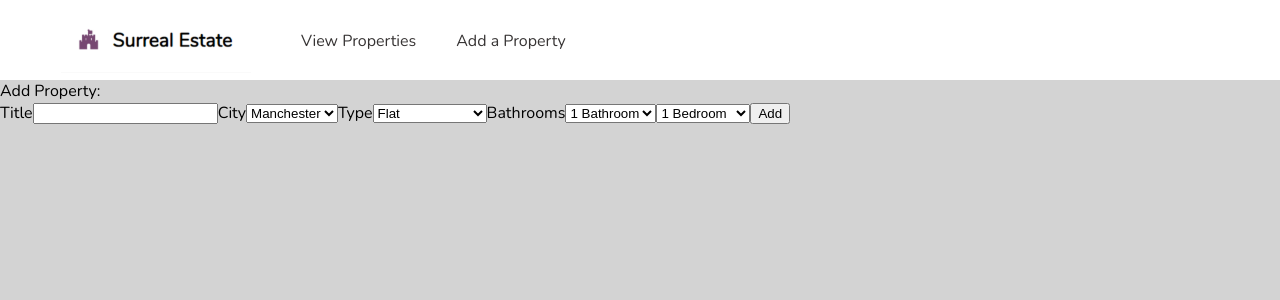
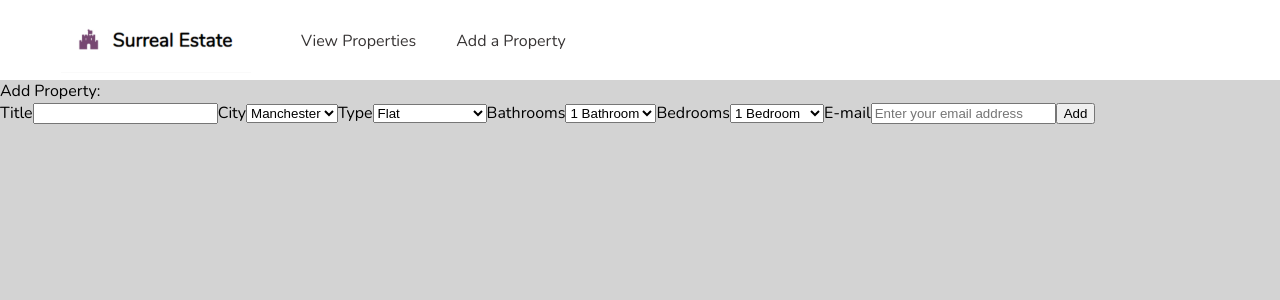
Before and after one commit to jcainuk/surreal-estate, a React (Create React App) app: page /AddProperty in a window 1280 px wide. Shown: the top 300 px of the page. Built offline with nearby package versions, Linux system fonts and the light colour scheme.

Commit message:
Added email input to form

```diff
--- a/src/components/AddProperty.js
+++ b/src/components/AddProperty.js
@@ -85,6 +85,7 @@ const AddProperty = () => {
           </select>
         </label>
         <label htmlFor="bedrooms">
+          Bedrooms
           <select
             placeholder="Number of bedrooms"
             id="bedrooms"
@@ -100,6 +101,17 @@ const AddProperty = () => {
             <option value="6 Bedrooms">6 Bedrooms</option>
           </select>
         </label>
+        <label htmlFor="email">
+          E-mail
+          <input
+            type="email"
+            placeholder="Enter your email address"
+            id="email"
+            name="email"
+            value={fields.email}
+            onChange={handleFieldChange}
+          />
+        </label>
         <button type="submit">Add</button>
       </form>
     </div>
```
